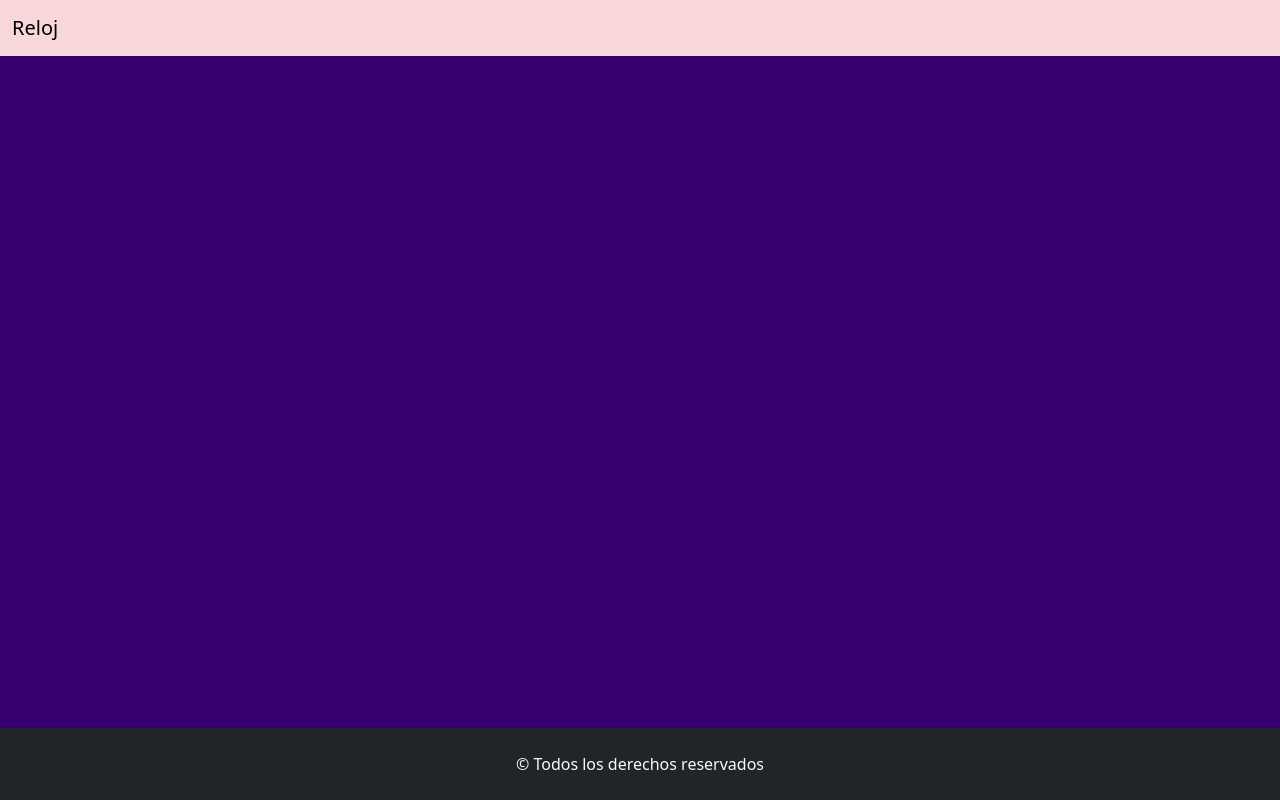
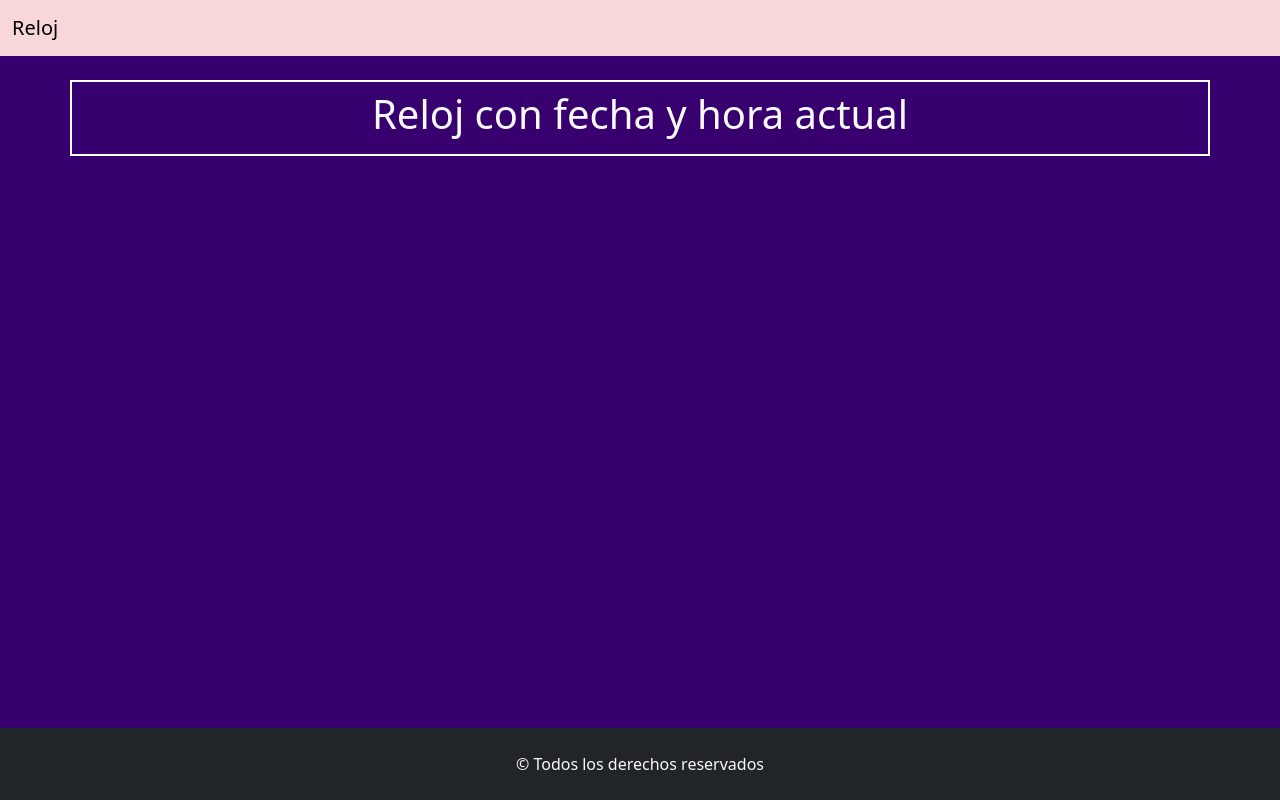
Before and after one commit to mmaleducada/TP5-Ejercicio4, a plain HTML site: page index.html in a window 1280 px wide. Drawn offline with nearby package versions, Linux system fonts and the light colour scheme.

Commit message:
maquetado html y css inicial

```diff
--- a/css/style.css
+++ b/css/style.css
@@ -8,3 +8,7 @@ body {
 main {
     flex-grow: 1;
 }
+
+section {
+    border: solid 2px white;
+}
--- a/index.html
+++ b/index.html
@@ -21,7 +21,15 @@
             </div>
         </nav>
     </header>
-    <main></main>
+    <main>
+        <section class="container text-center py-2 my-4">
+            <h1 class="text-light">Reloj con fecha y hora actual</h1>
+            <div class="reloj">
+                <span id="fecha"></span>
+                <span id="hora"></span>
+            </div>
+        </section>
+    </main>
     <footer class="bg-dark text-light text-center py-4">&copy; Todos los derechos reservados</footer>
     <script src="https://cdn.jsdelivr.net/npm/bootstrap@5.3.0-alpha3/dist/js/bootstrap.bundle.min.js"
         integrity="sha384-ENjdO4Dr2bkBIFxQpeoTz1HIcje39Wm4jDKdf19U8gI4ddQ3GYNS7NTKfAdVQSZe"
```
